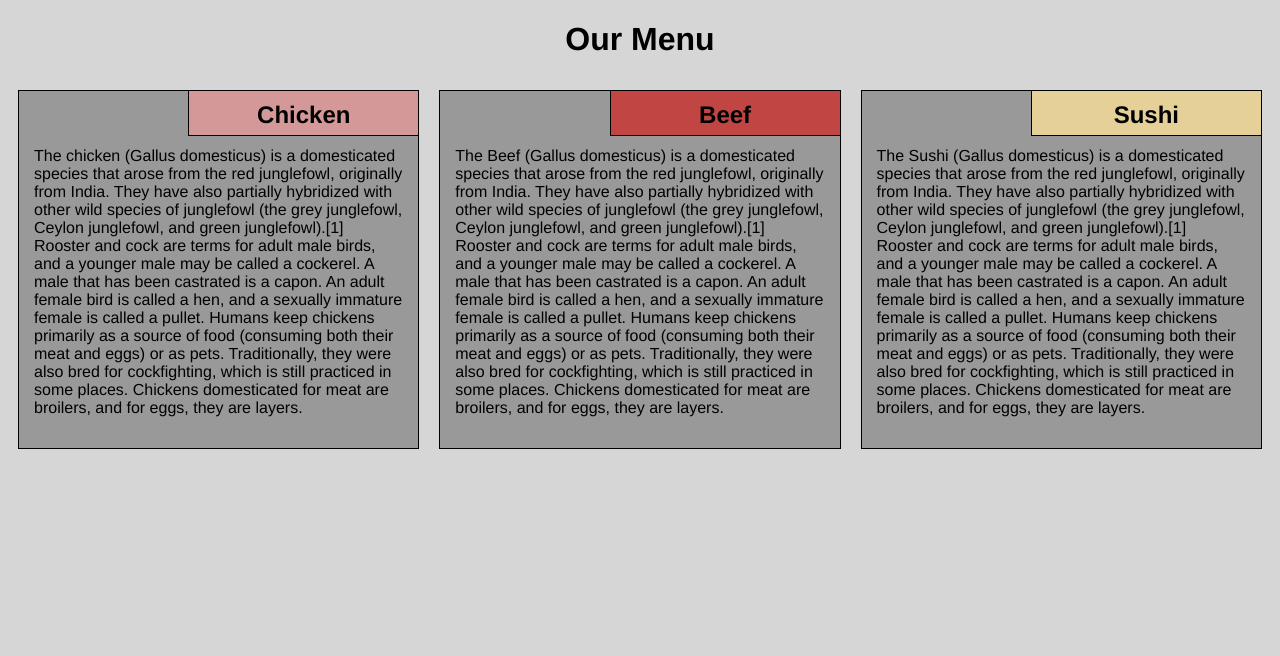
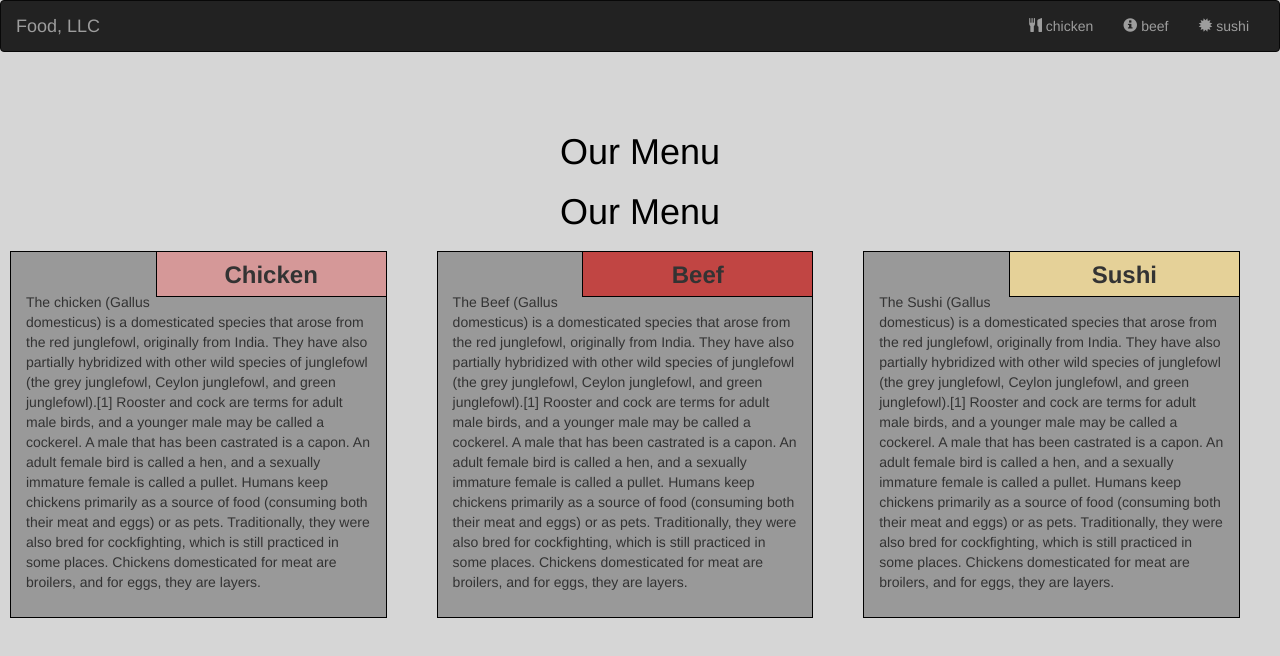
Before and after one commit to kinniya/mod3_solution, a plain HTML site: page index.html in a window 1280 px wide. Drawn offline with nearby package versions, Linux system fonts and the light colour scheme; files that its build step writes are made by us from their sources.

Commit message:
Update index.html

```diff
--- a/index.html
+++ b/index.html
@@ -3,13 +3,55 @@
 <html lang="en">
 
 <head>
-    <meta charset="utf-8">
-    <meta name="viewport" content="width=device-width, initial-scale=1">
-    <title>Module 2</title>
-    <link rel="stylesheet" href="css/styles.css">
+   <title>Bootstrap Example</title>
+  <meta charset="utf-8">
+  <meta name="viewport" content="width=device-width, initial-scale=1">
+  <link rel="stylesheet" href="https://maxcdn.bootstrapcdn.com/bootstrap/3.4.1/css/bootstrap.min.css">
+  <link rel="stylesheet" type="text/css" href="styles.css">
+  <script src="https://ajax.googleapis.com/ajax/libs/jquery/3.5.1/jquery.min.js"></script>
+  <script src="https://maxcdn.bootstrapcdn.com/bootstrap/3.4.1/js/bootstrap.min.js"></script>
+
 </head>
 
 <body>
+
+    <nav class="navbar navbar-inverse">
+  <div class="container-fluid">
+    <div class="navbar-header">
+      <button type="button" class="navbar-toggle" data-toggle="collapse" data-target="#myNavbar">
+        <span class="icon-bar"></span>
+        <span class="icon-bar"></span>
+        <span class="icon-bar"></span>
+      </button>
+      <a class="navbar-brand" href="#" >Food, LLC</a>
+    </div>
+    <div class="collapse navbar-collapse" id="myNavbar">
+
+      <ul class="nav navbar-nav navbar-right" >
+        <li style>
+        <a href="#" >
+        <span class="glyphicon glyphicon-cutlery"></span> chicken</a>
+        </li>
+        <li>
+        <a href="#" >
+        <span class="glyphicon glyphicon-info-sign"></span> beef</a>
+        </li>
+        <li>
+        <a href="#">
+        <span class="glyphicon glyphicon-certificate"></span> sushi</a>
+        </li>
+      </ul>
+    </div>
+  </div>
+</nav>
+<br>
+<br>
+<h1><p class="text-center">Our Menu</p></h1>
+
+
+
+
+
     <h1>Our Menu</h1>
     <div class="row">
         <div class="col-lg-4 col-md-6 col-sm-12">
```
